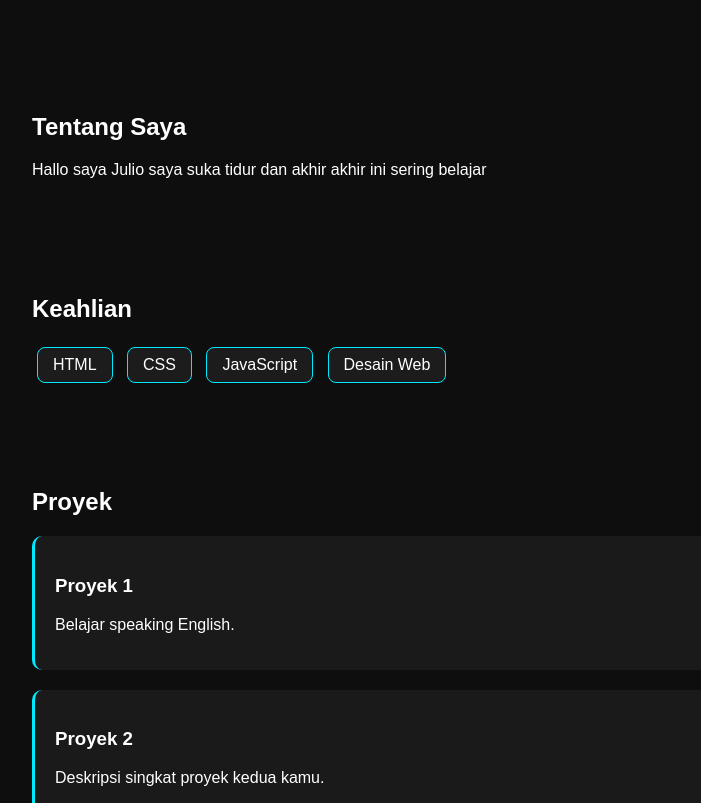
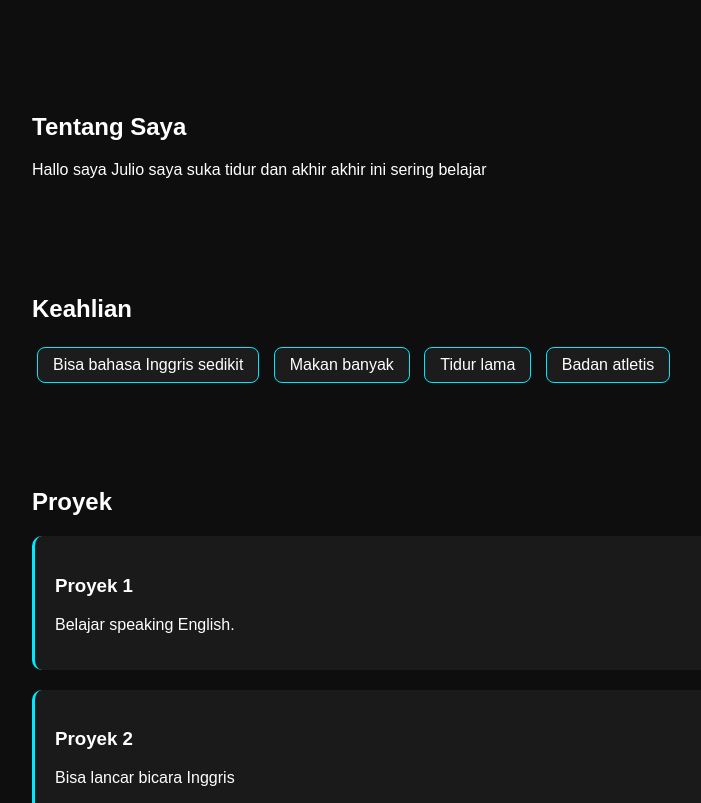
Before and after one commit to tryagain234/test1, a plain HTML site: page index.html in a window 1280 px wide. Shown: the part 149-952 px from the top of the page, without its empty margins (158-859 px from the left). Drawn offline with Linux system fonts and the light colour scheme.

Commit message:
Update skills and project description in index.html

```diff
--- a/index.html
+++ b/index.html
@@ -69,10 +69,10 @@
 <div class="section">
     <h2>Keahlian</h2>
     <div class="skills">
-        <span>HTML</span>
-        <span>CSS</span>
-        <span>JavaScript</span>
-        <span>Desain Web</span>
+        <span>Bisa bahasa Inggris sedikit </span>
+        <span>Makan banyak </span>
+        <span>Tidur lama </span>
+        <span>Badan atletis </span>
     </div>
 </div>
 
@@ -86,7 +86,7 @@
 
     <div class="project">
         <h3>Proyek 2</h3>
-        <p>Deskripsi singkat proyek kedua kamu.</p>
+        <p>Bisa lancar bicara Inggris</p>.</p>
     </div>
 
 </div>
```
